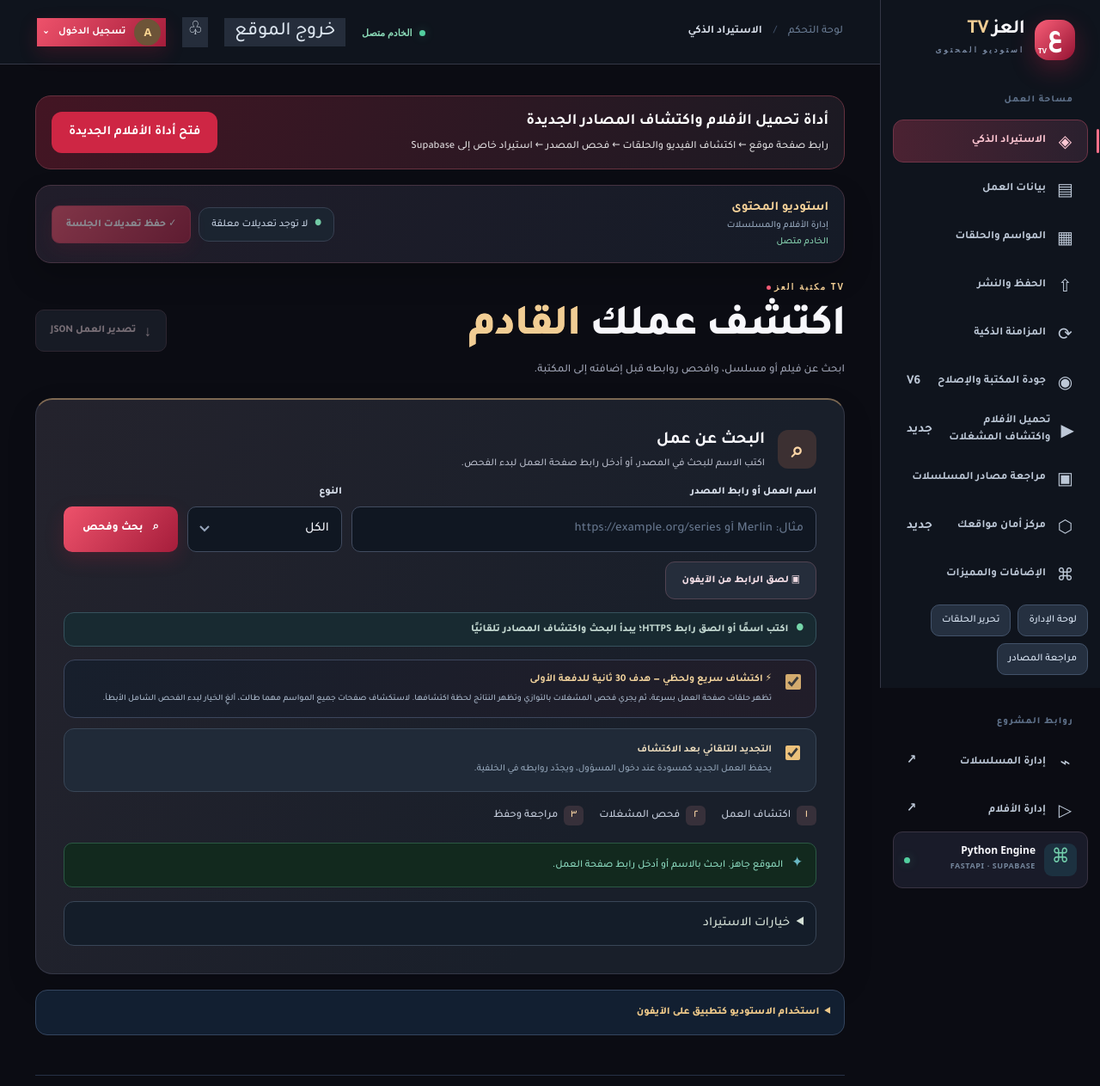
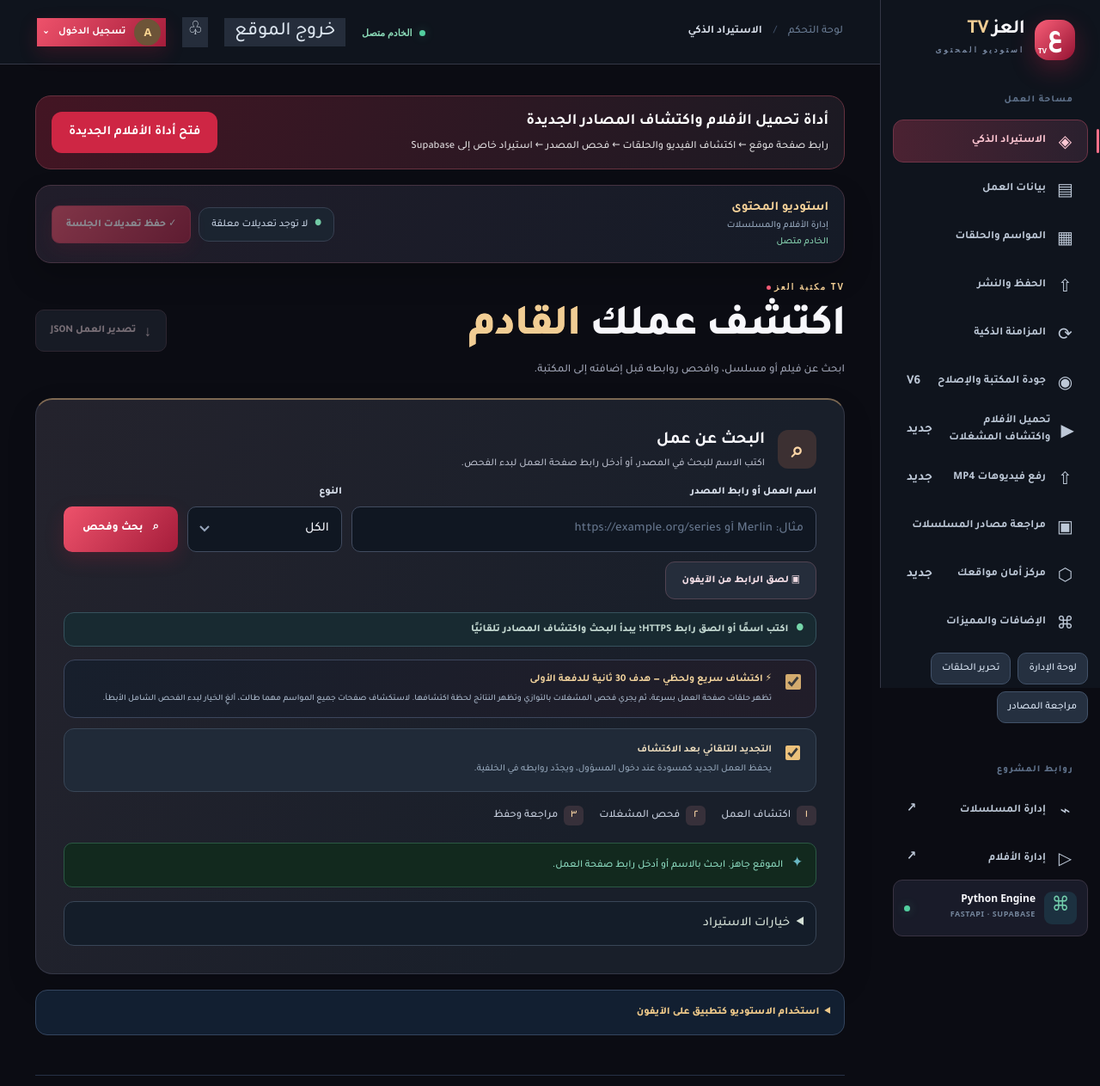
Before and after one commit to youef/app_apk, a FastAPI app: page /studio/ in a window 1280 px wide. Shown: the top 1263 px of the page at 86% size. Run offline with FastAPI, Linux system fonts and the light colour scheme; data comes from the database, SQL or seed files in the repository; data that the repository does not hold is empty.

Commit message:
feat(studio): link MP4 upload page into Al Ezz Studio

```diff
--- a/python-cloud-studio/templates/index.html
+++ b/python-cloud-studio/templates/index.html
@@ -38,6 +38,7 @@
         <a class="nav-link" href="#smart-sync"><span class="nav-icon">⟳</span><span>المزامنة الذكية</span></a>
         <a class="nav-link" href="#quality"><span class="nav-icon">◉</span><span>جودة المكتبة والإصلاح</span><span class="external">V6</span></a>
         <a class="nav-link" href="/studio/private-videos?v=studio5-20261113"><span class="nav-icon">▶</span><span>تحميل الأفلام واكتشاف المشغلات</span><span class="external">جديد</span></a>
+        <a class="nav-link" href="/studio/video-upload"><span class="nav-icon">⇧</span><span>رفع فيديوهات MP4</span><span class="external">جديد</span></a>
         <a class="nav-link" href="/studio/sources"><span class="nav-icon">▣</span><span>مراجعة مصادر المسلسلات</span></a>
         <a class="nav-link" href="/studio/security"><span class="nav-icon">⬡</span><span>مركز أمان مواقعك</span><span class="external">جديد</span></a>
         <a class="nav-link" href="#tools"><span class="nav-icon">⌘</span><span>الإضافات والمميزات</span></a>
```
